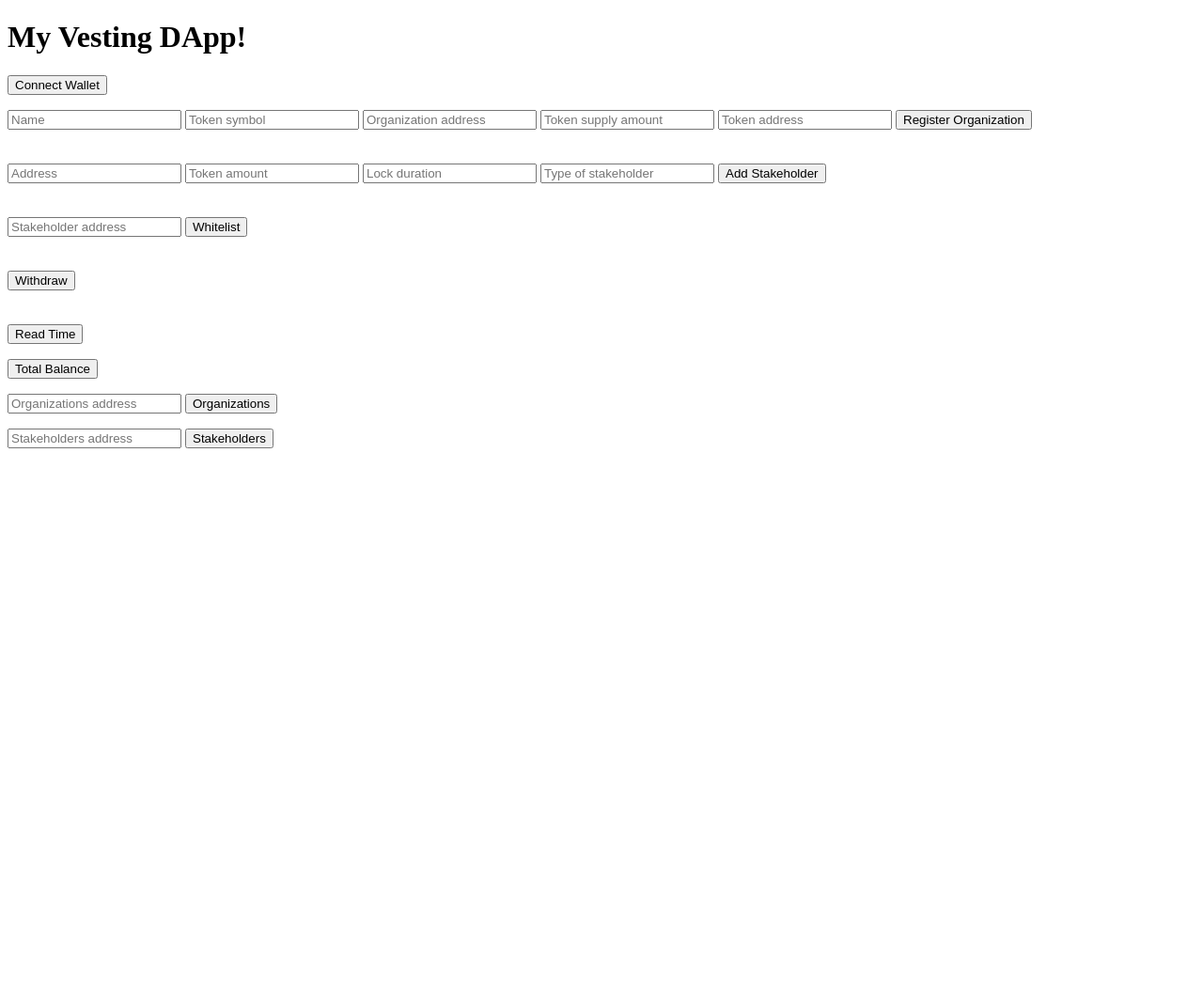
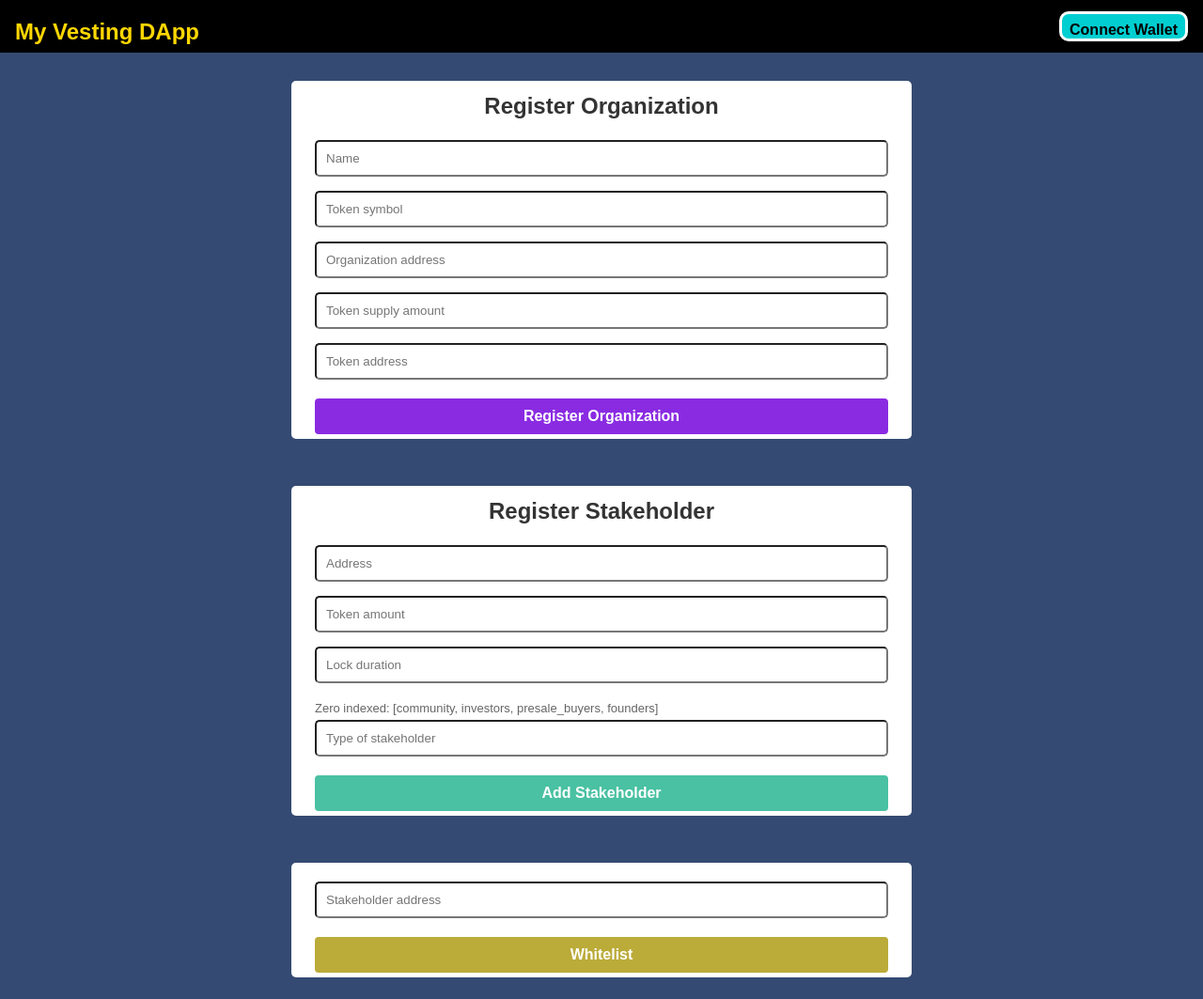
Before and after one commit to ItsThankK/-Building-Your-First-DApp, a plain HTML site: page frontend-folder/index.html in a window 1280 px wide. Shown: the top 1063 px of the page at 94% size. Before the commit the page ends 800 px from the top, so only its background shows below. Drawn offline with Linux system fonts and the light colour scheme.

Commit message:
add frontend

```diff
--- a/frontend-folder/index.html
+++ b/frontend-folder/index.html
@@ -3,61 +3,121 @@
 <head>
   <meta charset="UTF-8">
   <meta name="viewport" content="width=device-width, initial-scale=1.0">
-  <title>Vesting DApp</title>
+  <link rel="stylesheet" href="style.css">
+  <title>My Vesting DApp</title>
 </head>
 <script defer src="script.js" type="module"></script>
 <body>
-  <h1>My Vesting DApp!</h1>
 
-  <button id="connectBtn">Connect Wallet</button>
+  <nav id="navbar">
+    <h1>My Vesting DApp</h1>
+    <button type="button" id="connectBtn">Connect Wallet</button>
+  </nav>
 
   <p id="accountAddress"></p>
 
   <div id="registerOrganization">
+    <div class="form-wrap">
+    <form>
+      <h2>Register Organization</h2>
+      <div class="form-group">
         <input type="text" id="name" placeholder="Name">
+      </div>
+      <div class="form-group">
         <input type="text" id="symbol" placeholder="Token symbol">
+      </div>
+      <div class="form-group">
         <input type="text" id="orgAddress" placeholder="Organization address">
+      </div>
+      <div class="form-group">
         <input type="text" id="_initialSupply" placeholder="Token supply amount">
+      </div>
+      <div class="form-group">
         <input type="text" id="tokenAddress" placeholder="Token address">
-    <button id="registerOrganizationBtn">Register Organization</button>
-  </div> <br> <br>
+      </div>
+        <button type="button" id="registerOrganizationBtn">Register Organization</button>
+    </form>
+    </div>
+  </div>
 
   <div id="addStakeholder">
+    <div class="form-wrap">
+    <form>
+      <h2>Register Stakeholder</h2>
+      <div class="form-group">
         <input type="text" id="user" placeholder="Address">
+      </div>
+      <div class="form-group">
         <input type="text" id="amount" placeholder="Token amount">
+      </div>
+      <div class="form-group">
         <input type="text" id="vestingPeriod_Timelock" placeholder="Lock duration">
+      </div>
+      <div class="form-group">
+        <label for="stakeholderType">Zero indexed: [community, investors, presale_buyers, founders]</label>
         <input type="text" id="stakeholderType" placeholder="Type of stakeholder">
-    <button id="addStakeholderBtn">Add Stakeholder</button>
-  </div> <br> <br>
+      </div>
+      <button type="button" id="addStakeholderBtn">Add Stakeholder</button>
+    </form>
+    </div>
+  </div>
 
   <div id="whitelistAddress">
+    <div class="form-wrap">
+      <div class="form-group">
         <input type="text" id="userAddress" placeholder="Stakeholder address">
-    <button id="whitelistAddressBtn">Whitelist</button>
-  </div> <br> <br>
-
-  <div id="claimTokens">
-    <button id="claimTokensBtn">Withdraw</button>
-  </div> <br> <br>
-
-  <div id="readTime">
-    <button id="readTimeBtn">Read Time</button>
-    <p id="readTimeOutput"></p>
+        <button type="button" id="whitelistAddressBtn">Whitelist</button>
       </div>
-
-  <div id="balance">
-    <button id="readTotalBalanceBtn">Total Balance</button>
-    <p id="readBalanceOutput"></p>
+    </div>
   </div>
 
   <div id="organizations">
+    <div class="form-wrap">
+      <div class="form-group">
     <input type="text" id="organizationsAddress" placeholder="Organizations address">
-    <button id="organizationsBtn">Organizations</button>
     <p id="organizationsOutput"></p>
+    <button type="button" id="organizationsBtn">Organizations</button>
+      </div>
+    </div>
+  </div>
 
   <div id="stakeholders">
+    <div class="form-wrap">
+      <div class="form-group">
     <input type="text" id="stakeholdersAddress" placeholder="Stakeholders address">
-    <button id="stakeHoldersBtn">Stakeholders</button>
     <p id="stakeholdersOutput"></p>
+    <button type="button" id="stakeHoldersBtn">Stakeholders</button>
+      </div>
+    </div>
+  </div>
+
+  <div id="ReadTime">
+    <div class="form-wrap">
+      <div class="form-group">
+        <div id="readTime">
+          <p id="readTimeOutput"></p>
+          <button type="button" id="readTimeBtn">Read Time</button>
+        </div>
+    </div>
+  </div>
+
+  <div id="Balance">
+    <div class="form-wrap">
+      <div class="form-group">
+        <div id="balance">
+          <p id="readBalanceOutput"></p>
+          <button type="button" id="readTotalBalanceBtn">Total Balance</button>
+        </div>
+    </div>
+  </div>
+
+  <div id="ClaimTokens">
+    <div class="form-wrap">
+      <div class="form-group">
+        <div id="claimTokens">
+          <button type="button" id="claimTokensBtn">Withdraw</button>
+        </div>
+    </div>
   </div>
 </body>
 </html>
--- a/frontend-folder/script.js
+++ b/frontend-folder/script.js
@@ -31,8 +31,8 @@ console.log("Welcome to my vesting DApp!!!");
       const signer = provider.getSigner();
       const address = await signer.getAddress();
       console.log("Connected account:", address);
-      document.getElementById("accountAddress").textContent =
-      "Connected Account: " + address;
+      document.getElementById("accountAddress").innerHTML =
+      "Connected Account: " + "&nbsp" + "&nbsp" + address;
 
       await window.ethereum.request({method: "eth_requestAccounts"});
       connectBtn.innerHTML="Wallet Connected"
@@ -65,8 +65,7 @@ console.log("Welcome to my vesting DApp!!!");
       } catch (error) {
         console.log(error);
       }
-  }
-
+    }
   }
 
   async function addStakeholder() {
@@ -177,7 +176,8 @@ async function organizations() {
     console.log("orgAddress: " + organizationsDetails[2]);
     console.log("initialSupply: " + organizationsDetails[3]);
     console.log("tokenAddress: " + organizationsDetails[4]);
-    document.getElementById("organizationsOutput").innerText = "Stakeholders details: " + "\n" +
+    console.log("\n");
+    document.getElementById("organizationsOutput").innerText = "ORGANIZATION DETAILS: " + "\n" + "\n" +
     "name: " + organizationsDetails[0] + "\n" +
     "symbol: " + organizationsDetails[1] + "\n" +
     "orgAddress: " + organizationsDetails[2] + "\n" +
@@ -199,7 +199,8 @@ async function stakeholders() {
     console.log("releaseTime: " + stakeholdersDetails[2]);
     console.log("isWhitelisted: " + stakeholdersDetails[3]);
     console.log("stakeholderType: " + stakeholdersDetails[4]);
-    document.getElementById("organizationsOutput").innerText = "Stakeholders details: " + "\n" +
+    console.log("\n");
+    document.getElementById("stakeholdersOutput").innerText = "STAKEHOLDER DETAILS: " + "\n" + "\n" +
     "amount: " + stakeholdersDetails[0] + "\n" +
     "vestingPeriod_Timelock: " + stakeholdersDetails[1] + "\n" +
     "releaseTime: " + stakeholdersDetails[2] + "\n" +
--- /dev/null
+++ b/frontend-folder/style.css
@@ -0,0 +1,179 @@
+* {
+  box-sizing: border-box;
+  margin: 0;
+  padding: 0;
+}
+
+body {
+  background-color: #344a72;
+  font-family: "Raleway", sans-serif;
+  line-height: 1.8;
+}
+
+#navbar {
+  display: flex;
+  background-color: black;
+  color: white;
+  max-width: auto;
+  height: 56px;
+  padding: 12px 16px 12px 16px;
+  justify-content: space-between;
+}
+
+#navbar h1 {
+  color: gold;
+}
+
+#connectBtn {
+  background-color: #00ced1;
+  color: #000;
+  font-size: medium;
+  font-weight: bold;
+  border-radius: 10px;
+  border: 3px white solid;
+  padding: 8px;
+}
+
+#connectBtn:hover {
+  opacity: 0.7;
+  cursor: pointer;
+}
+
+#accountAddress {
+  color: wheat;
+  font-size: large;
+}
+
+#registerOrganization,
+#addStakeholder,
+#whitelistAddress,
+#organizations,
+#stakeholders,
+#Balance,
+#ClaimTokens,
+#ReadTime {
+  margin: 10px auto;
+  max-width: 700px;
+  padding: 20px;
+}
+
+.form-wrap {
+  background: white;
+  padding: 5px 25px;
+  color: #333;
+  border-radius: 5px;
+}
+
+.form-wrap h2 {
+  text-align: center;
+}
+
+  .form-wrap .form-group {
+    margin-top: 15px;
+}
+
+.form-wrap .form-group label {
+  display: block;
+  color: #666;
+  font-size: small;
+}
+
+.form-wrap .form-group input {
+  width: 100%;
+  padding: 10px;
+  border: 1 px solid #ddd;
+  border-radius: 5px;
+}
+
+.form-wrap button {
+  display: block;
+  width: 100%;
+  padding: 10px;
+  border: none;
+  margin-top: 20px;
+  border-radius: 4px;
+  color: white;
+  cursor: pointer;
+}
+
+.form-wrap #registerOrganizationBtn {
+  background-color: blueviolet;
+  font-size: medium;
+  font-weight: bold;
+}
+
+.form-wrap #registerOrganizationBtn:hover {
+  opacity: 0.7;
+}
+
+.form-wrap #addStakeholderBtn {
+  background-color: #49c1a2;
+  font-size: medium;
+  font-weight: bold;
+}
+
+.form-wrap #addStakeholderBtn:hover {
+  opacity: 0.7;
+}
+
+.form-wrap #whitelistAddressBtn {
+  background-color: #bbab39;
+  font-size: medium;
+  font-weight: bold;
+}
+
+.form-wrap #whitelistAddressBtn:hover {
+  opacity: 0.7;
+}
+
+.form-wrap #organizationsBtn {
+  background-color: #dc143c;
+  font-size: medium;
+  font-weight: bold;
+}
+
+.form-wrap #organizationsBtn:hover {
+  opacity: 0.7;
+}
+
+.form-wrap #stakeHoldersBtn {
+  background-color: #0e0f3b;
+  font-size: medium;
+  font-weight: bold;
+}
+
+.form-wrap #stakeHoldersBtn:hover {
+  opacity: 0.7;
+}
+
+.form-wrap #readTimeBtn {
+  background-color: #91bfff;
+  font-size: medium;
+  font-weight: bold;
+}
+
+.form-wrap #readTimeBtn:hover {
+  opacity: 0.7;
+}
+
+.form-wrap #readTotalBalanceBtn {
+  background-color: #999999;
+  font-size: medium;
+  font-weight: bold;
+}
+
+.form-wrap #readTotalBalanceBtn:hover {
+  opacity: 0.7;
+}
+
+
+.form-wrap #claimTokensBtn {
+  background-color: greenyellow;
+  color: #000;
+  font-size: medium;
+  font-weight: bold;
+}
+
+.form-wrap #claimTokensBtn:hover {
+  opacity: 0.7;
+}
```
Lines whose indentation alone changed are shown as unchanged.
